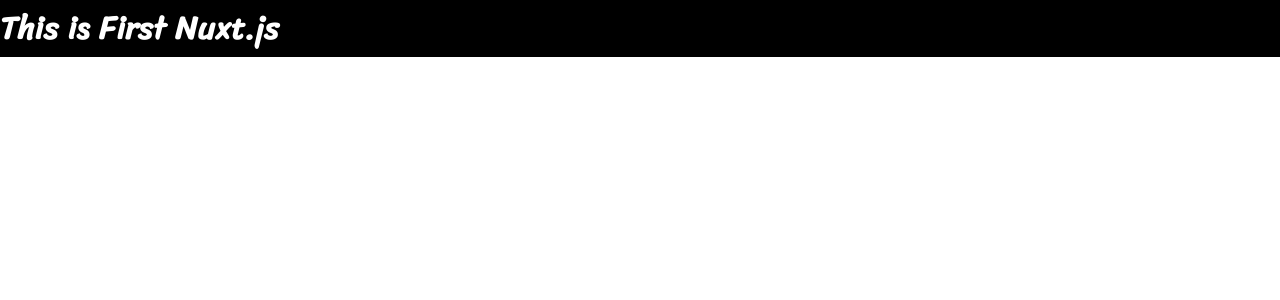
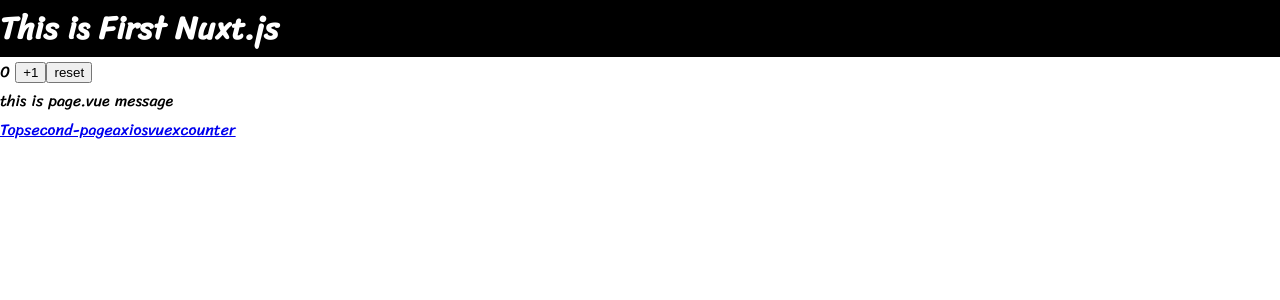
Before and after one commit to KKZoo/nuxt-practice, a Nuxt app: page /counter in a window 1280 px wide. Shown: the top 300 px of the page. Built offline with nearby package versions, Linux system fonts and the light colour scheme.

Commit message:
演習: counter app

```diff
--- /dev/null
+++ b/components/counter.vue
@@ -0,0 +1,10 @@
+<template>
+    <section class="container">
+        <p>
+            {{ $store.state.counter.count }}
+            <button @click="$store.dispatch('counter/countUpAction', 1)">+1</button>
+            <button @click="$store.dispatch('counter/resetCountAction', 0)">reset</button>
+        </p>
+
+    </section>
+</template>>
--- a/components/page.vue
+++ b/components/page.vue
@@ -7,6 +7,7 @@
         <router-link to="second-page">second-page</router-link>
         <router-link to="axios">axios</router-link>
         <router-link to="vuex">vuex</router-link>
+        <router-link to="counter">counter</router-link>
     </section>
 </template>>
 
--- /dev/null
+++ b/pages/counter.vue
@@ -0,0 +1,18 @@
+<template>
+    <section class="container">
+        <counter />
+        <page />
+    </section>
+</template>
+
+<script>
+import counter from '~/components/counter.vue'
+import page from '~/components/page.vue'
+
+export default {
+    components: {
+        counter,
+        page
+    }
+}
+</script>
--- /dev/null
+++ b/store/counter.js
@@ -0,0 +1,21 @@
+export const state = () =>({
+    count: 0
+})
+
+export const mutations = {
+    countUp: function(state, payload){
+        state.count += payload
+    },
+    resetCount: function(state, payload){
+        state.count = payload
+    }
+}
+
+export const actions = {
+    countUpAction: function(state, payload){
+        state.commit('countUp', payload)
+    },
+    resetCountAction: function(state, payload){
+        state.commit('resetCount', payload)
+    }
+}
```
